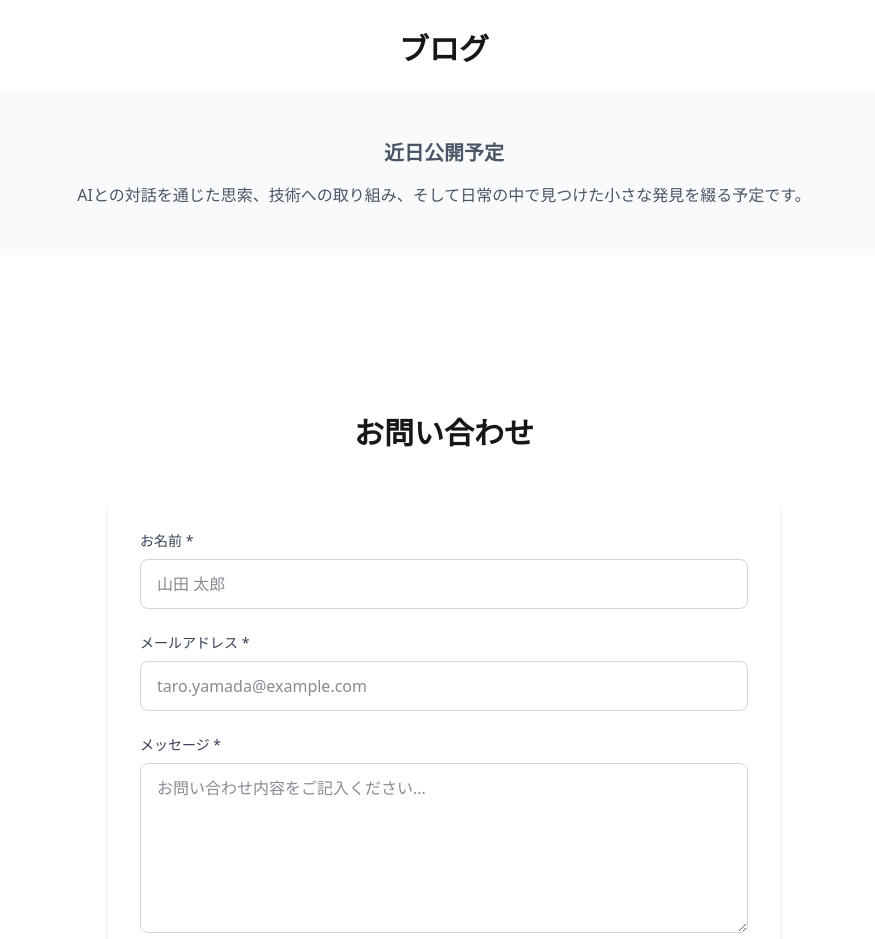
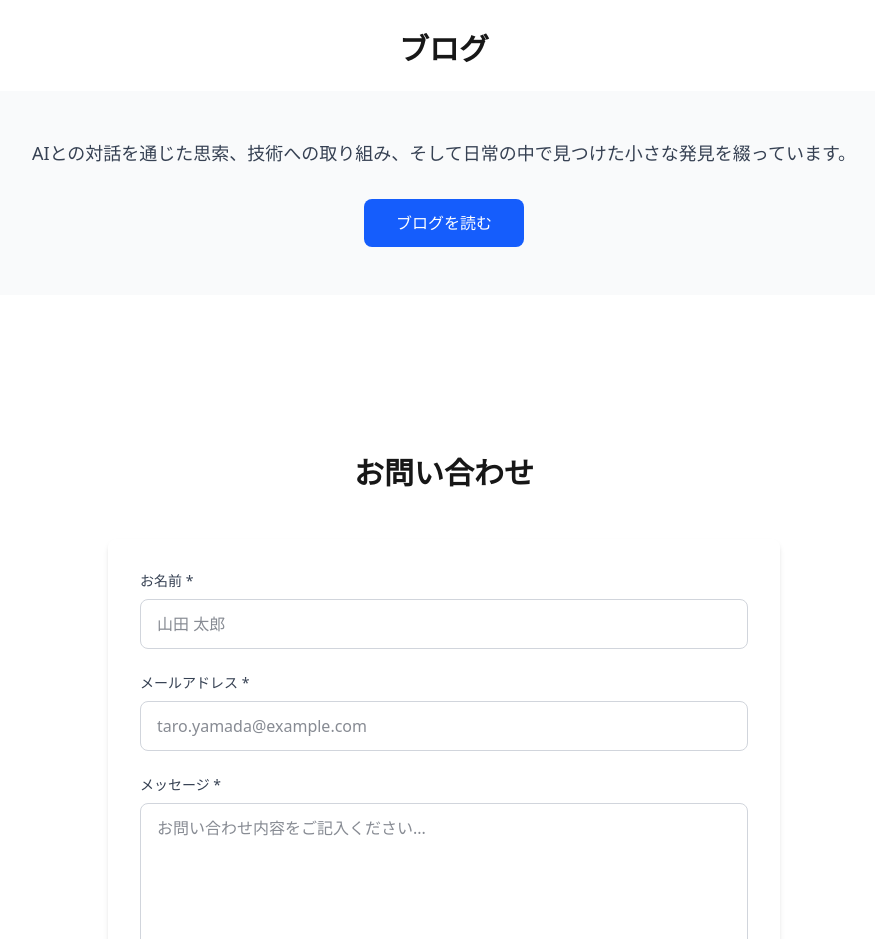
Before and after one commit to nemuilemon/denno-meishi, a Next.js app: page / in a window 1280 px wide. Shown: the part 2100-3039 px from the top of the page, without its empty margins (196-1071 px from the left). Built offline with nearby package versions, Linux system fonts and the light colour scheme.

Commit message:
feat(blog): add built jupyterbook

```diff
--- a/src/app/components/Blog.tsx
+++ b/src/app/components/Blog.tsx
@@ -4,10 +4,17 @@ export default function Blog() {
       <div className="text-center">
         <h2 className="text-3xl font-bold mb-6">ブログ</h2>
         <div className="bg-gray-50 dark:bg-gray-900 p-12 rounded-2xl">
-          <h3 className="text-xl font-semibold mb-4 text-gray-600 dark:text-gray-400">近日公開予定</h3>
-          <p className="text-gray-600 dark:text-gray-300">
-            AIとの対話を通じた思索、技術への取り組み、そして日常の中で見つけた小さな発見を綴る予定です。
+          <p className="text-lg text-gray-700 dark:text-gray-300 mb-8">
+            AIとの対話を通じた思索、技術への取り組み、そして日常の中で見つけた小さな発見を綴っています。
           </p>
+          <a
+            href="/blog/index.html"
+            target="_blank"
+            rel="noopener noreferrer"
+            className="inline-block bg-blue-600 hover:bg-blue-700 text-white py-3 px-8 rounded-lg font-medium focus:outline-none focus:ring-2 focus:ring-blue-500 focus:ring-offset-2 dark:focus:ring-offset-gray-900 transition-colors"
+          >
+            ブログを読む
+          </a>
         </div>
       </div>
     </section>
--- a/src/app/components/Header.tsx
+++ b/src/app/components/Header.tsx
@@ -28,7 +28,9 @@ export default function Header() {
               </li>
               <li>
                 <a
-                  href="#blog"
+                  href="/blog/index.html"
+                  target="_blank"
+                  rel="noopener noreferrer"
                   className="text-gray-600 dark:text-gray-300 hover:text-blue-600 dark:hover:text-blue-400 transition-colors"
                 >
                   ブログ
```
Also changed, not shown: 1 other file (tests, documents, lock files or other folders).
